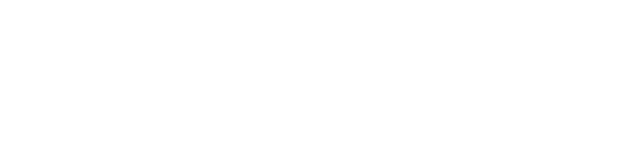
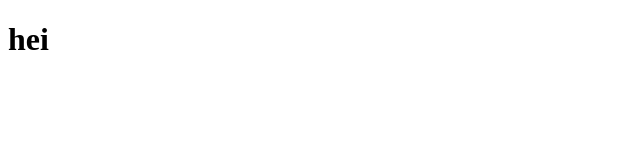
Before and after one commit to Boualouche/FrontEnd-BackEnd, a plain HTML site: page index.html in a window 1280 px wide. Shown: the full height of the page, 0-640 px from the left. Drawn offline with Linux system fonts and the light colour scheme.

Commit message:
boualouche

```diff
--- a/index.html
+++ b/index.html
@@ -9,5 +9,7 @@
     />
     <title>Document</title>
   </head>
-  <body></body>
+  <body>
+    <h1>hei</h1>
+  </body>
 </html>
```
